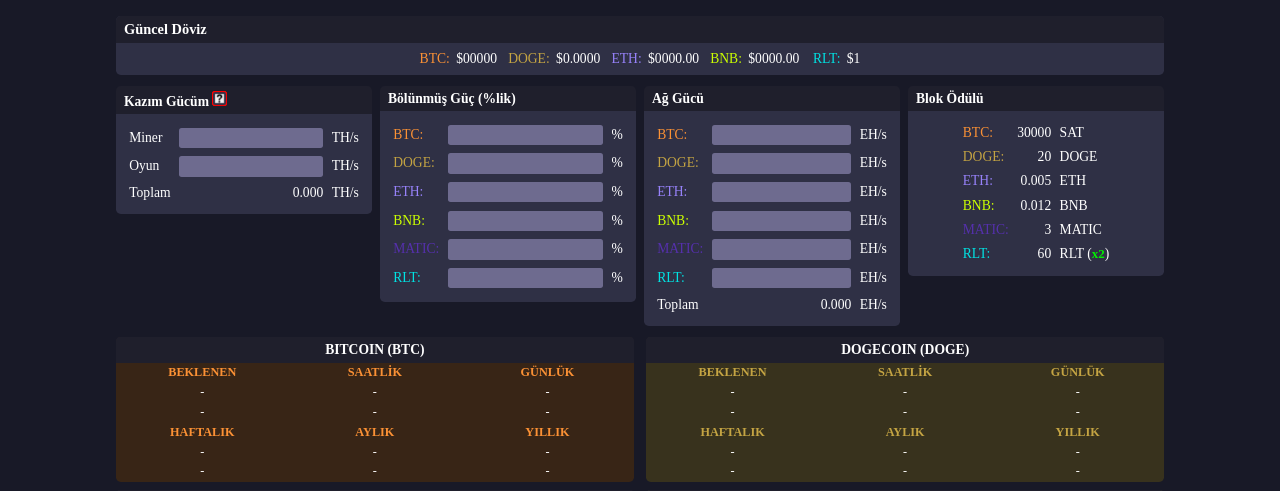
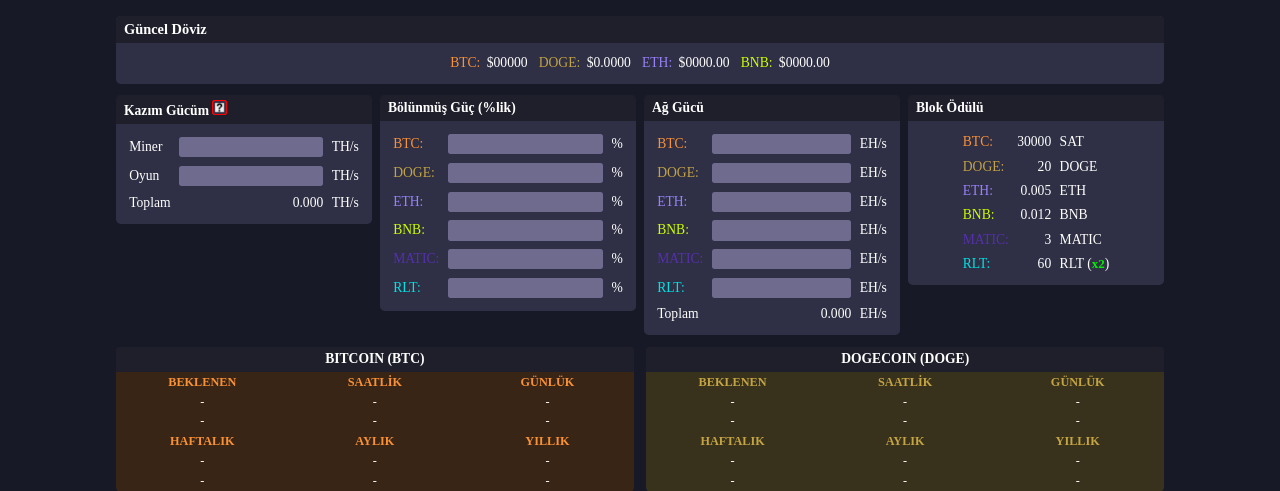
Before and after one commit to vasyok-92/rchesapla, a PHP site: page /v2 in a window 1280 px wide. Shown: the part 53-544 px from the top of the page. Run offline with PHP 8.4, Linux system fonts and the light colour scheme; some web fonts are replaced.

Commit message:
Güncellendi!

```diff
--- a/v2/index.htm
+++ b/v2/index.htm
@@ -37,8 +37,6 @@
 				<li id="eth-price-api" class="price-eth-price">$0000.00</li>
 				<li class="price-bnb">BNB:</li>
 				<li id="bnb-price-api" class="price-bnb-price">$0000.00</li>
-				<li class="price-rlt">RLT:</li>
-				<li class="price-rlt-price">$1</li>
 			</ul>
 		</div>
 	</div>
--- a/v2/static/css/home.css
+++ b/v2/static/css/home.css
@@ -16,14 +16,14 @@
 .hero .container .crypto-price {
   background: #2f3045;
   border-radius: 0.3rem;
-  min-width: -webkit-fit-content;
-  min-width: -moz-fit-content;
-  min-width: fit-content;
   margin: auto;
 }
 
 .hero .container .crypto-price .price-title {
   color: white;
+  min-width: -webkit-fit-content;
+  min-width: -moz-fit-content;
+  min-width: fit-content;
   -ms-grid-row: 1;
   -ms-grid-column: 1;
   -ms-grid-column-span: 8;
@@ -36,23 +36,17 @@
 }
 
 .hero .container .crypto-price .price-content {
-  display: -webkit-box;
-  display: -ms-flexbox;
   display: flex;
-  -webkit-box-pack: center;
-      -ms-flex-pack: center;
-          justify-content: center;
 }
 
 .hero .container .crypto-price .price-content ul {
-  padding: 0;
-  margin: 0;
-  display: -ms-grid;
+  padding: 0.3rem 0.5rem;
+  margin: auto;
   display: grid;
       grid-template-areas: 'title title title title title title title title title title title title'
  'btc btc-price doge doge-price eth eth-price bnb bnb-price matic matic-price rlt rlt-price';
-  -ms-grid-columns: fit-content(100%) fit-content(100%) fit-content(100%) fit-content(100%) fit-content(100%) fit-content(100%) fit-content(100%) fit-content(100%);
-      grid-template-columns: fit-content(100%) fit-content(100%) fit-content(100%) fit-content(100%) fit-content(100%) fit-content(100%) fit-content(100%) fit-content(100%);
+  -ms-grid-columns: fit-content(100%) fit-content(100%) fit-content(100%) fit-content(100%) fit-content(100%) fit-content(100%) fit-content(100%);
+      grid-template-columns: fit-content(100%) fit-content(100%) fit-content(100%) fit-content(100%) fit-content(100%) fit-content(100%) fit-content(100%);
 }
 
 .hero .container .crypto-price .price-content ul li {
```
